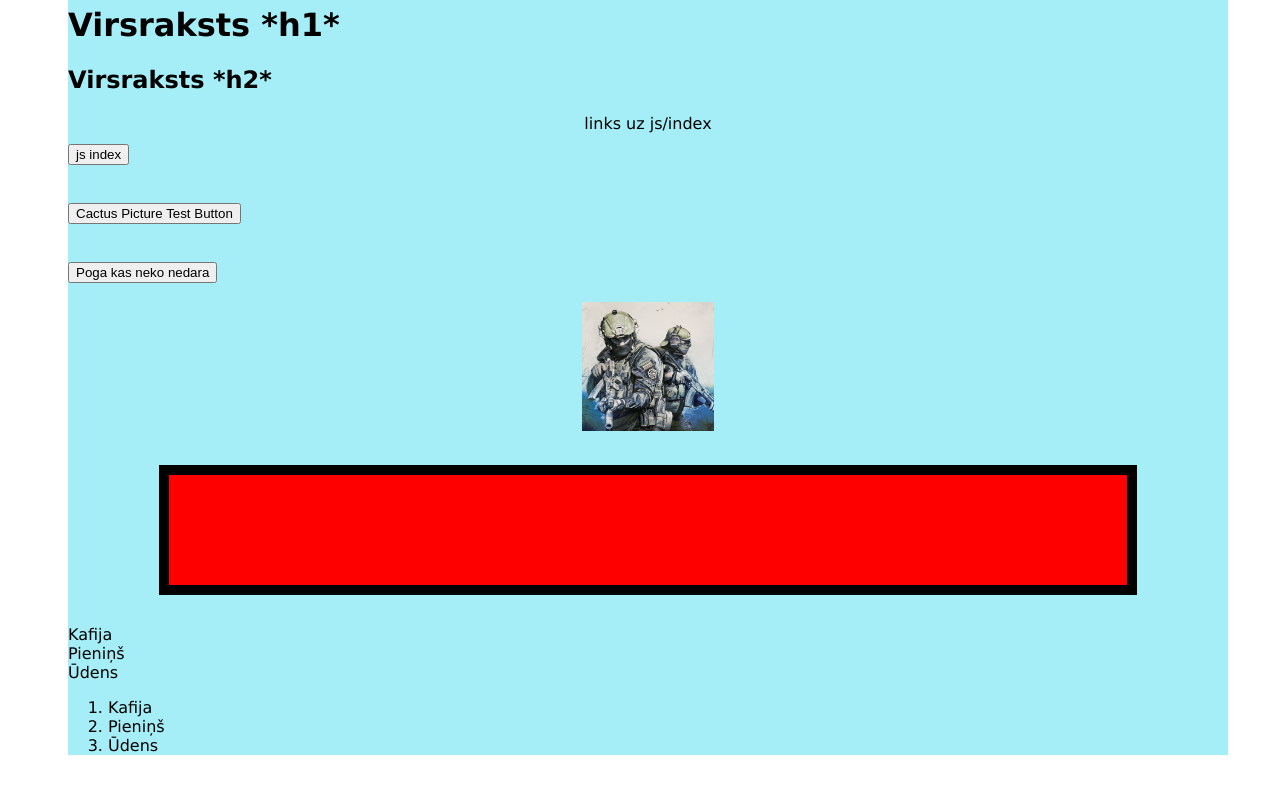
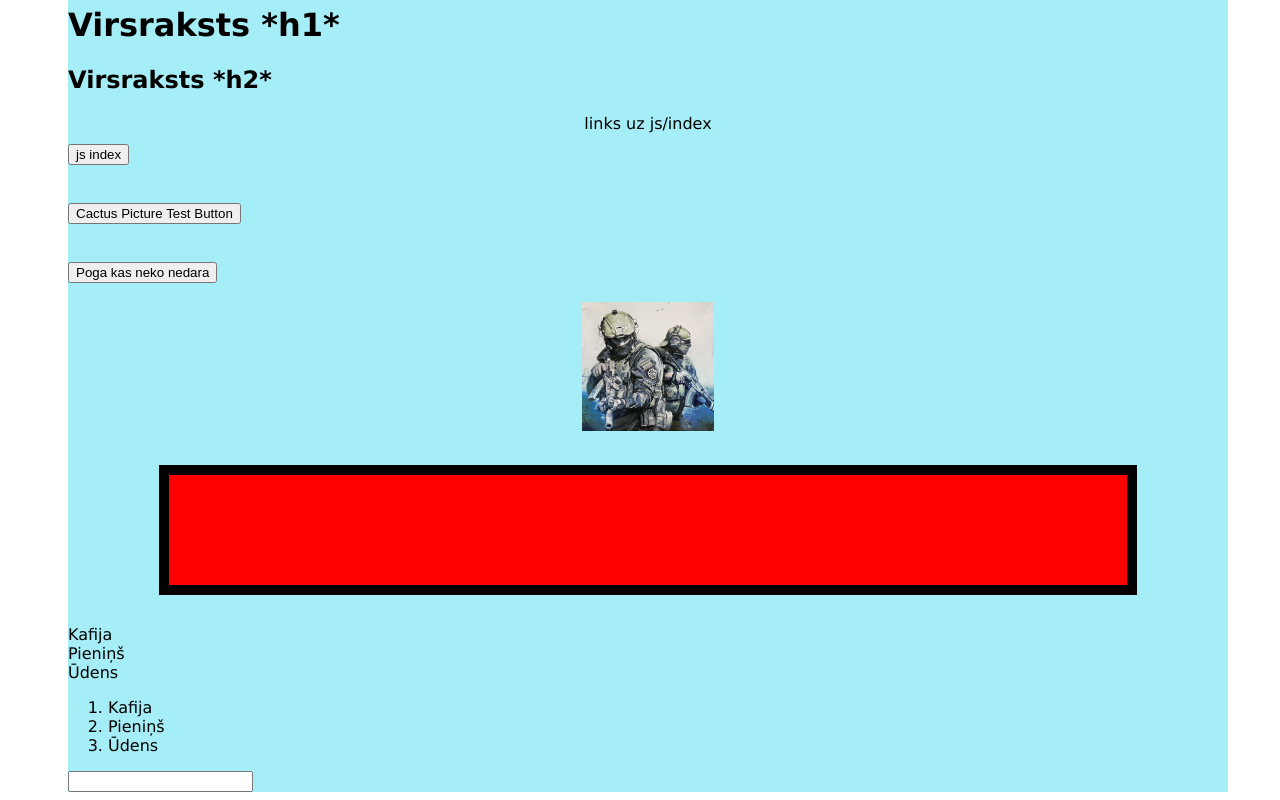
Before and after one commit to MikelisKristofersBernsons/F, a plain HTML site: page index.html in a window 1280 px wide. Shown: the part 1193-1993 px from the top of the page. Before the commit the page ends 1964 px from the top, so only its background shows below. Drawn offline with Linux system fonts and the light colour scheme.

Commit message:
text input added

```diff
--- a/index.html
+++ b/index.html
@@ -122,6 +122,9 @@
 			<li>Ūdens</li>
 			</ol>
 
+		<form>
+			<input type="text" name="lastname">
+		</form>
 
 	</div>
 </body>
```
